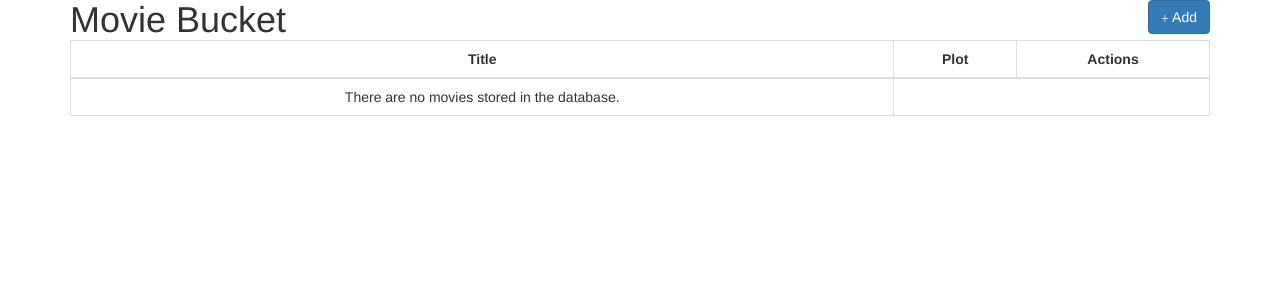
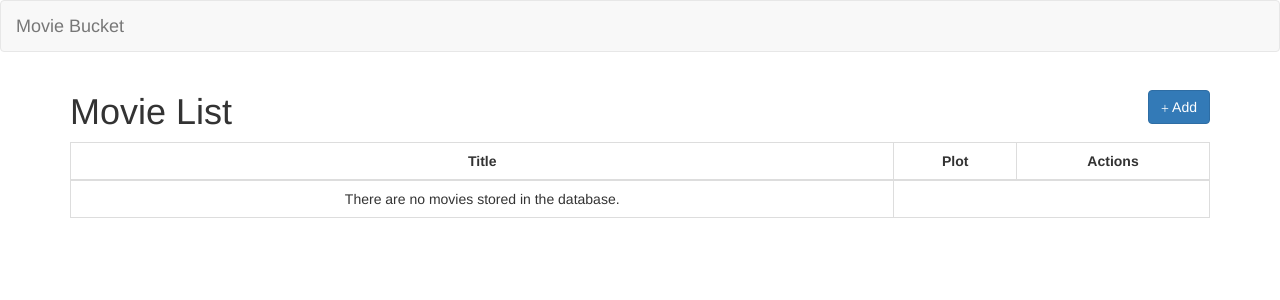
Before and after one commit to dev910626/movie_bucket, a Django app: page / in a window 1280 px wide. Shown: the top 300 px of the page. Run offline with Django 3.2, Linux system fonts and the light colour scheme; data that the repository does not hold is empty; some libraries are stand-ins or nearby versions; some web fonts are replaced.

Commit message:
-updated layouts -created header for navigation

```diff
--- a/movie/templates/movie/layouts/base.html
+++ b/movie/templates/movie/layouts/base.html
@@ -20,6 +20,8 @@
 </head>
 
 <body>
+	{% include 'movie/layouts/header.html' %}
+
 	{% block content %}{% endblock %}
 
 	<script src="https://code.jquery.com/jquery-3.3.1.min.js" integrity="sha256-FgpCb/KJQlLNfOu91ta32o/NMZxltwRo8QtmkMRdAu8=" crossorigin="anonymous"></script>
--- /dev/null
+++ b/movie/templates/movie/layouts/header.html
@@ -0,0 +1,7 @@
+<nav class="navbar navbar-default">
+	<div class="container-fluid">
+		<div class="navbar-header">
+			<a class="navbar-brand" href="{% url 'movie:list' %}">Movie Bucket</a>
+		</div>
+	</div>
+</nav>
--- a/movie/templates/movie/movie_list.html
+++ b/movie/templates/movie/movie_list.html
@@ -1,6 +1,7 @@
 {% extends 'movie/layouts/base.html' %}
 
 {% load static %}
+{% load humanize %}
 
 {% block scripts %}
 <script type="text/javascript" src="{% static 'movie/js/movie.js' %}"></script>
@@ -8,10 +9,11 @@
 
 {% block content %}
 <div class="container">
-	<div>
-		<div>
-			<h1 style="display: inline;">Movie Bucket</h1>
-
+	<div style="display: flex;">
+		<div style="width: 80%; align-self: center;">
+			<h1>Movie List</h1>
+		</div>
+		<div style="width: 20%; align-self: center;">
 			<a href="{% url 'movie:add' %}" class="btn btn-primary pull-right">
 				<span class="glyphicon glyphicon-plus"></span> Add
 			</a>
@@ -22,7 +24,7 @@
 		<thead>
 			<tr>
 				<th colspan="2" class='text-center'>Title</th>
-				<th class='text-center'>Plot</th>
+				<th class='text-center hidden-sm hidden-xs'>Plot</th>
 				<th colspan="3" class='text-center'>Actions</th>
 			</tr>
 		</thead>
@@ -34,10 +36,13 @@
 					<a href="{% url 'movie:detail' movie.id %}">{{ movie.title }}</a>
 				</td>
 				<td>
-					<span class="glyphicon glyphicon-thumbs-up add-like" id="{{ movie.id }}"></span> | <span id="like-{{ movie.id }}">{{ movie.likes }}</span>
+					<button type="button" class="btn btn-sm btn-primary add-like" id="{{ movie.id }}" style="width:100%">
+						<span class="glyphicon glyphicon-thumbs-up" ></span>
+						Likes: <span id="like-{{ movie.id }}">{{ movie.likes }}</span>
+					</button>
 				</td>
-				<td>
-					{{ movie.plot }}
+				<td class="hidden-sm hidden-xs">
+					{{ movie.plot|truncatechars:32 }}
 				</td>
 				<td>
 					<a href="{% url 'movie:detail' movie.id %}" class="btn btn-info">
@@ -66,5 +71,4 @@
 		</tbody>
 	</table>
 </div>
-
 {% endblock %}
--- a/movie_bucket/settings.py
+++ b/movie_bucket/settings.py
@@ -37,6 +37,7 @@ INSTALLED_APPS = [
     'django.contrib.sessions',
     'django.contrib.messages',
     'django.contrib.staticfiles',
+    'django.contrib.humanize',
     'movie',
 ]
 
```
Also changed, not shown: movie/templates/movie/movie_detail.html (+23 -5 lines).
